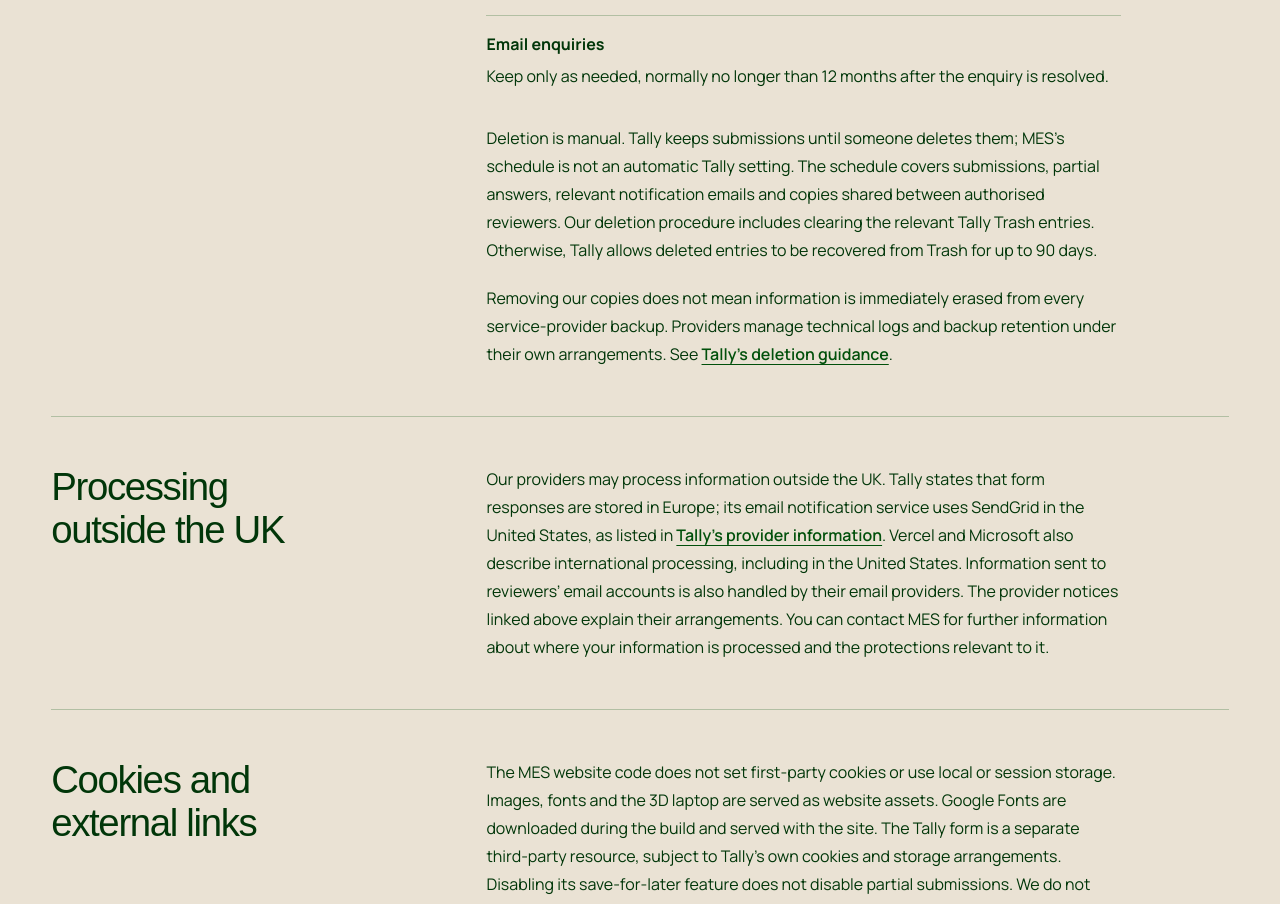
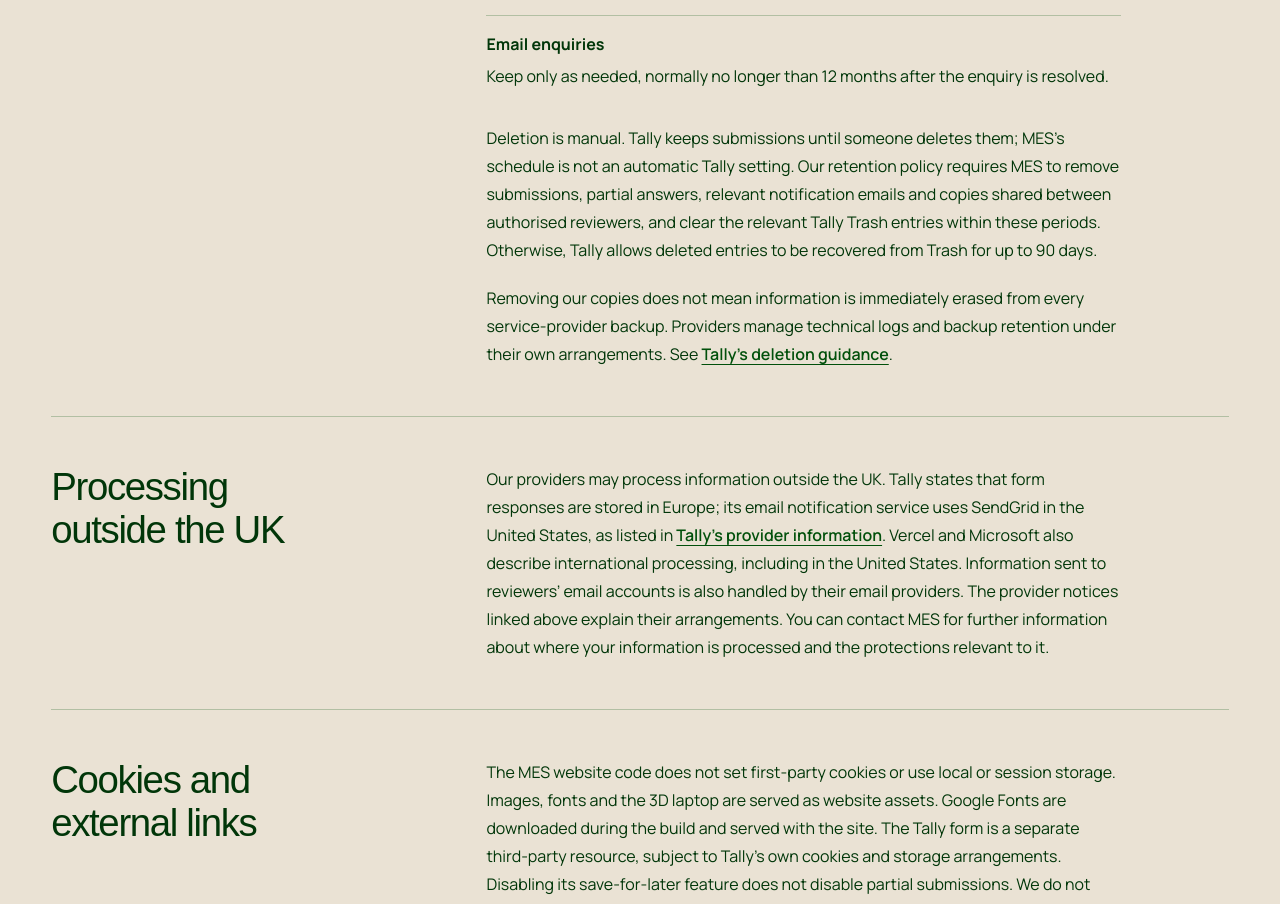
Before and after one commit to ateeqrehman360/MES-Website, a Next.js app: page /privacy in a window 1280 px wide. Shown: the part 3200-4104 px from the top of the page. Built offline with nearby package versions, Linux system fonts and the light colour scheme; a web font is replaced by a local one.

Commit message:
Clarify manual retention requirements

```diff
--- a/src/app/privacy/page.tsx
+++ b/src/app/privacy/page.tsx
@@ -178,10 +178,11 @@ const noticeSections = [
         </dl>
         <p>
           Deletion is manual. Tally keeps submissions until someone deletes them;
-          MES’s schedule is not an automatic Tally setting. The schedule covers
-          submissions, partial answers, relevant notification emails and copies
-          shared between authorised reviewers. Our deletion procedure includes
-          clearing the relevant Tally Trash entries. Otherwise, Tally allows
+          MES’s schedule is not an automatic Tally setting. Our retention policy
+          requires MES to remove submissions, partial answers, relevant
+          notification emails and copies shared between authorised reviewers,
+          and clear the relevant Tally Trash entries within these periods.
+          Otherwise, Tally allows
           deleted entries to be recovered from Trash for up to 90 days.
         </p>
         <p>
```
